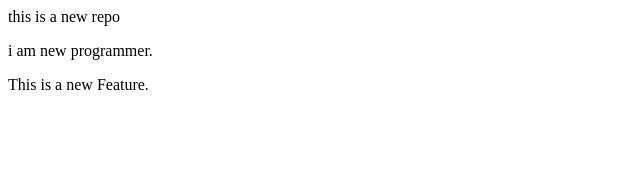
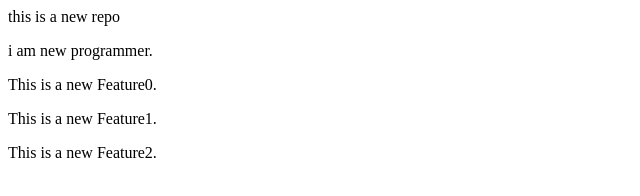
Before and after one commit to sdmustaqeem009-collab/loacalRepo, a plain HTML site: page index.html in a window 1280 px wide. Shown: the whole page, without its empty margins (0-640 px from the left). Drawn offline with Linux system fonts and the light colour scheme.

Commit message:
Added new features

```diff
--- a/index.html
+++ b/index.html
@@ -1,3 +1,6 @@
 <p>this is a new repo</p>
 <p> i am new programmer.</p>
-<p>This is a new Feature.</p>
+<p>This is a new Feature0.</p>
+
+<p>This is a new Feature1.</p>
+<p>This is a new Feature2.</p>
```
